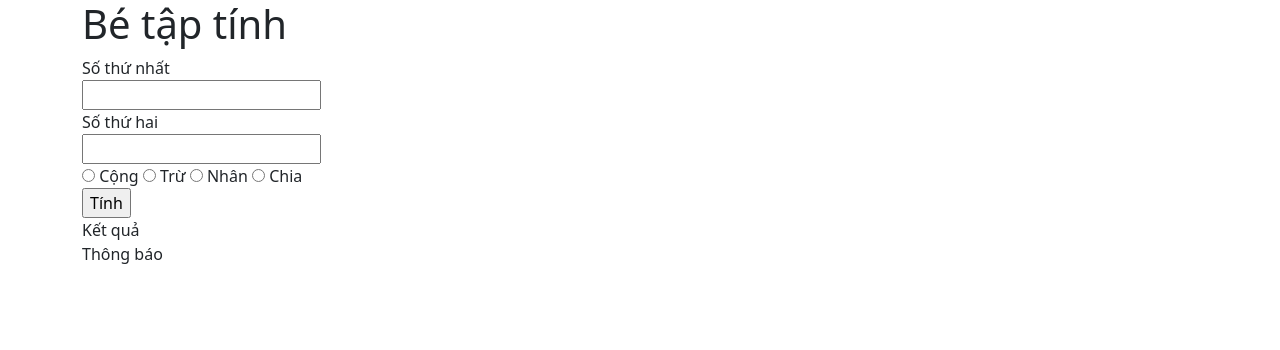
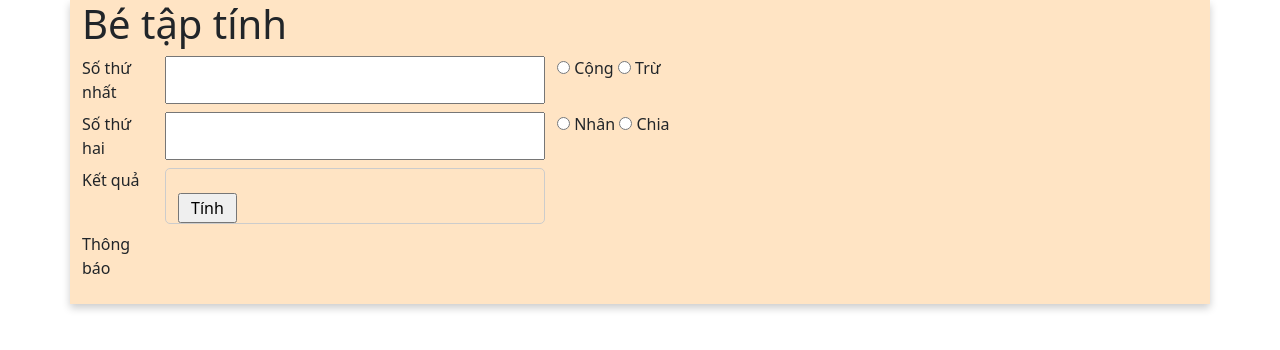
Before and after one commit to nhkhanh21/WebApp_HW3, a plain HTML site: page index.html in a window 1280 px wide. Drawn offline with nearby package versions, Linux system fonts and the light colour scheme.

Commit message:
bootstrap styling

```diff
--- a/index.html
+++ b/index.html
@@ -15,43 +15,38 @@
 <body>
     <div class="container">
         <h1 class="h1">Bé tập tính</h1>
-
-        <div class="row">
-            <form id="myForm">
-                <div class="col-md-3">
-                    <label for="first-number">Số thứ nhất</label>
-                    <input type="text" id="first-number" name="first-number">
-                    <label for="second-number">Số thứ hai</label>
-                    <input type="text" id="second-number" name="second-number">
-                </div>
-                <div class="column-gap-3">
+        <form id="myForm">
+            <div class="row">
+                <label for="first-number" class="col-xl-1">Số thứ nhất</label>
+                <input type="text" id="first-number" name="first-number" class="col-xl-4">
+                <div class="col-xl-4">
                     <input type="radio" id="plus" name="operator" value="+">
                     <label for="plus"> Cộng</label>
                     <input type="radio" id="minus" name="operator" value="-">
                     <label for="minus">Trừ</label>
+                </div>
+            </div>
+            <div class="row">
+                <label for="second-number" class="col-xl-1">Số thứ hai</label>
+                <input type="text" id="second-number" name="second-number" class="col-xl-4">
+                <div class="col-xl-4">
                     <input type="radio" id="multi" name="operator" value="*">
                     <label for="multi">Nhân</label>
                     <input type="radio" id="divide" name="operator" value="/">
                     <label for="divide">Chia</label>
                 </div>
-                <div class="col-2">
-                    <input type="button" value="Tính" onclick="compute(myForm)">
-                </div>
-        </div>
-
+            </div>
         </form>
         <div class="row">
-            <div>
-                <label for="result">Kết quả</label>
-                <output type="text" id="result" name="result"><br>
-            </div>
-            <div>
-                <label for="result">Thông báo</label>
-                <output type="text" id="notice" name="result"><br>
-            </div>
+            <label for="result" class="col-xl-1">Kết quả</label>
+            <output type="text" id="result" name="result" class="col-xl-4"><br>
+            <input type="button" value="Tính" onclick="compute(myForm)" class="col-xl-2">
+        </div>
+        <div class="row">
+            <label for="result" class="col-xl-1">Thông báo</label>
+            <output type="text" id="notice" name="result"><br>
         </div>
     </div>
-
 </body>
 
 </html>
--- a/style.css
+++ b/style.css
@@ -1,10 +1,36 @@
-div
+/* label
 {
-    display: flexbox;
+    padding-right: 0.5em;
+    margin: 0.5em;
+    box-sizing: content-box;
+} */
+script,
+head {
+    display: none;
 }
 
-#result
+.container {
+    box-shadow: 0 4px 8px 0 rgba(0, 0, 0, 0.2);
+    margin: none;
+    background-color: bisque;
+}
+.row
 {
-    border-color: aquamarine;
-    color: green    ;
+    margin: 0.5em;
 }
+
+#result {
+    color: green;
+    /* Text color */
+    /* Background color */
+    /* padding: 10px; */
+    /* Add padding */
+    border-radius: 5px;
+    border: 1px solid #ccc;
+}
+
+#notice {
+    color: red;
+}
+
+output {}
```
